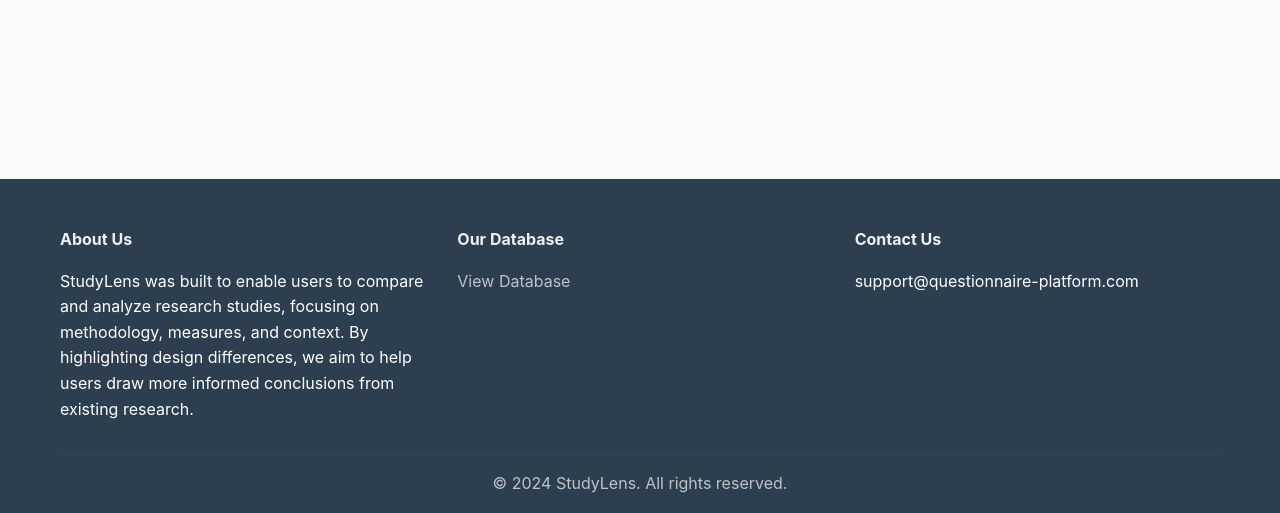
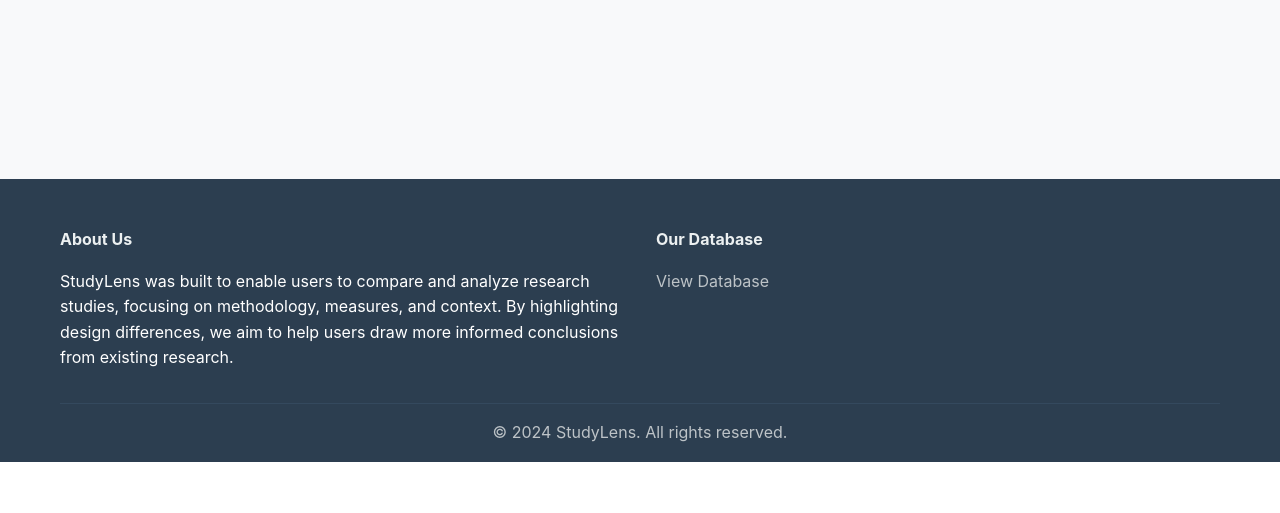
Before and after one commit to CindyLyu1953/MDI_database_wireframe, a Flask app: page /admin/requests in a window 1280 px wide. Shown: the part 585-1098 px from the top of the page. After the commit the page ends 1047 px from the top, so only its background shows below. Run offline with Flask 3, Linux system fonts and the light colour scheme; the visitor is signed in with stand-in values (Sample User, id 1); data that the repository does not hold is empty.

Commit message:
delete contact us and the fake email

```diff
--- a/templates/base.html
+++ b/templates/base.html
@@ -38,10 +38,6 @@
                     <h4>Our Database</h4>
                     <a href="{{ url_for('database') }}">View Database</a>
                 </div>
-                <div class="footer-section">
-                    <h4>Contact Us</h4>
-                    <p>support@questionnaire-platform.com</p>
-                </div>
             </div>
             <div class="footer-bottom">
                 <p>&copy; 2024 StudyLens. All rights reserved.</p>
```
